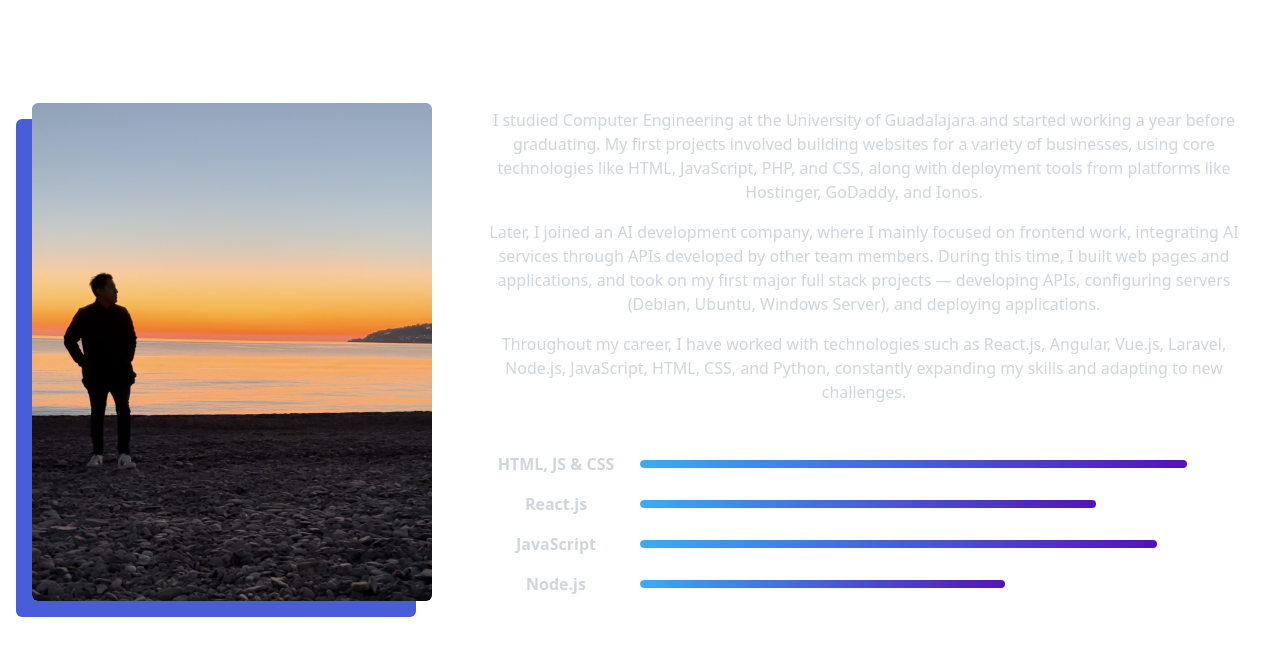
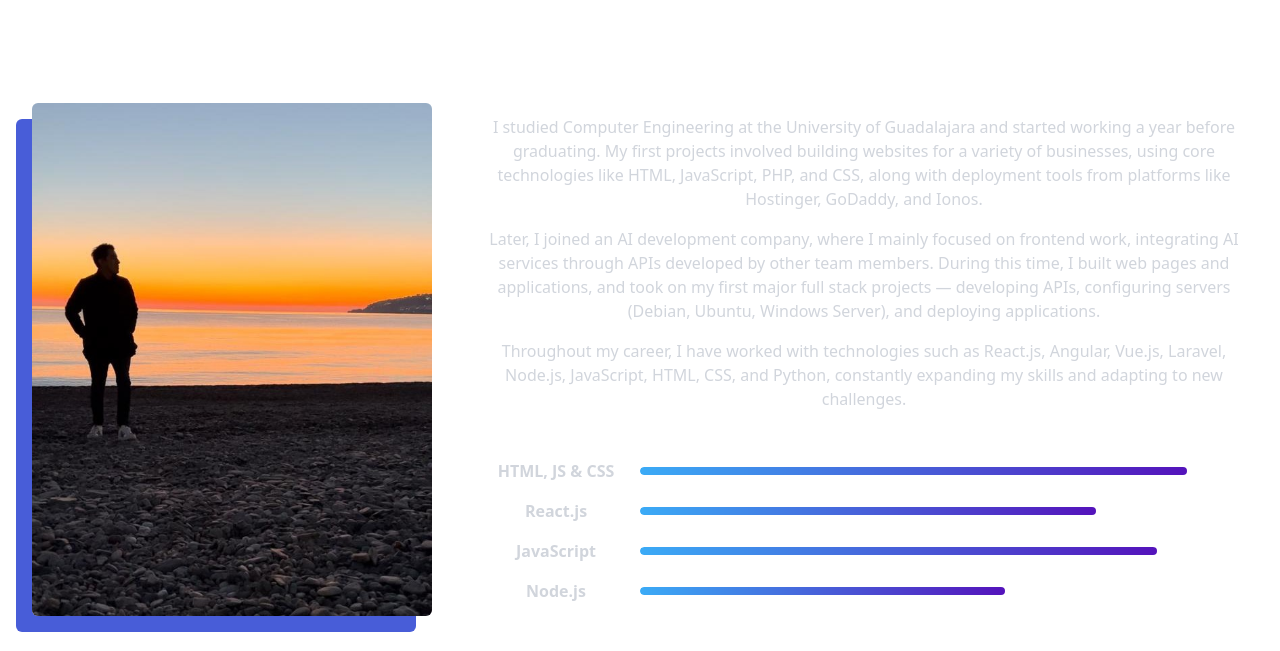
Before and after one commit to gisg99/gisg99-portfolio, a React (Vite) app: page / in a window 1280 px wide. Shown: the part 977-1628 px from the top of the page. Built offline with nearby package versions, Linux system fonts and the light colour scheme; a web font is replaced by a local one.

Commit message:
Working all images

```diff
--- a/src/index.css
+++ b/src/index.css
@@ -13,11 +13,11 @@
 }
 
 *{
-  /* cursor: none !important; */
-  /* -webkit-user-select: none;
+  cursor: none !important;
+  -webkit-user-select: none;
   -moz-user-select: none;
   -ms-user-select: none;
-  user-select: none; */
+  user-select: none;
   scroll-behavior: smooth;
 }
 
--- a/src/sections/Section2.jsx
+++ b/src/sections/Section2.jsx
@@ -2,13 +2,14 @@ import React from "react";
 import { Card } from "../components/Card";
 import { TechnologiesChart } from "../components/TechnologiesChart";
 import { Technologies } from "../components/Technologies";
+import gabo5 from "/img/gabo5.jpg";
 
 const Section2 = () => {
     return (
         <section id="about-me" className="flex flex-col justify-center items-center min-h-screen w-full gap-4 md:gap-16 pt-12 md:pt-24">
             <h1 className='poppins font-medium'>About me</h1>
             <div className="flex flex-col items-center px-4 md:p-0 md:grid md:grid-cols-[400px_1fr] w-full h-full gap-12 mb-8 md:mb-0">
-                <img src="public/img/gabo5.PNG" alt="Gabriel Sánchez" className="w-9/10 md:w-auto rounded-md shadow-[-16px_16px_0px_0px_#485DD8]" />
+                <img src={gabo5} alt="Gabriel Sánchez" className="w-9/10 md:w-auto rounded-md shadow-[-16px_16px_0px_0px_#485DD8]" />
                 <div className="flex flex-col justify-center gap-4 w-full">
                     <p className="text-center text-gray-300">I studied Computer Engineering at the University of Guadalajara and started working a year before graduating. My first projects involved building websites for a variety of businesses, using core technologies like HTML, JavaScript, PHP, and CSS, along with deployment tools from platforms like Hostinger, GoDaddy, and Ionos.</p>
                     <p className="text-center text-gray-300">Later, I joined an AI development company, where I mainly focused on frontend work, integrating AI services through APIs developed by other team members. During this time, I built web pages and applications, and took on my first major full stack projects — developing APIs, configuring servers (Debian, Ubuntu, Windows Server), and deploying applications.</p>
```
Also changed, not shown: public/img/gabo5.jpg (added).
